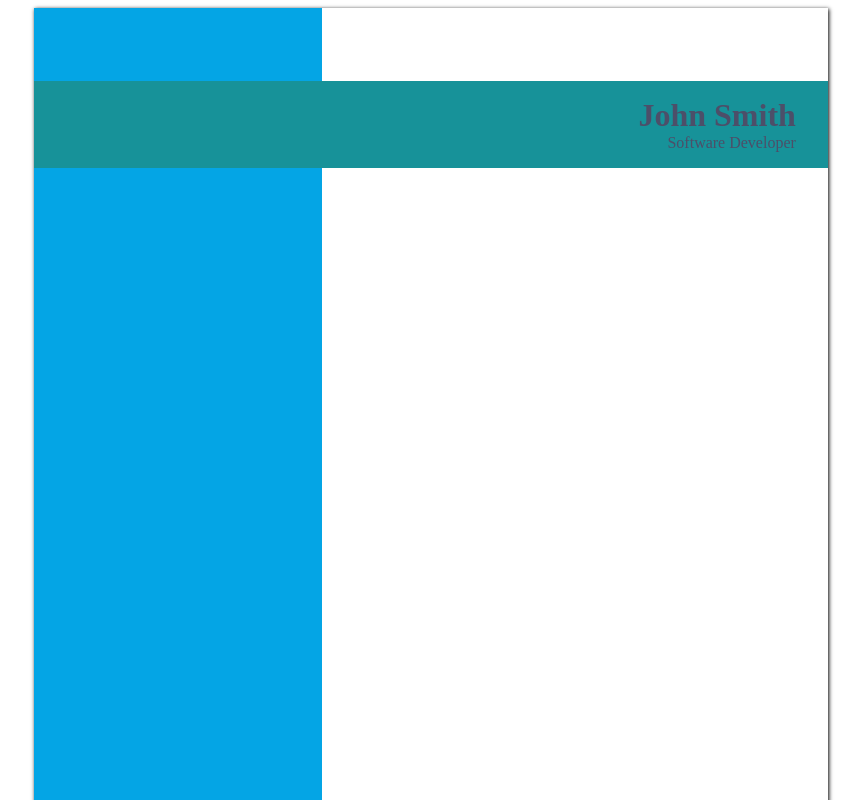
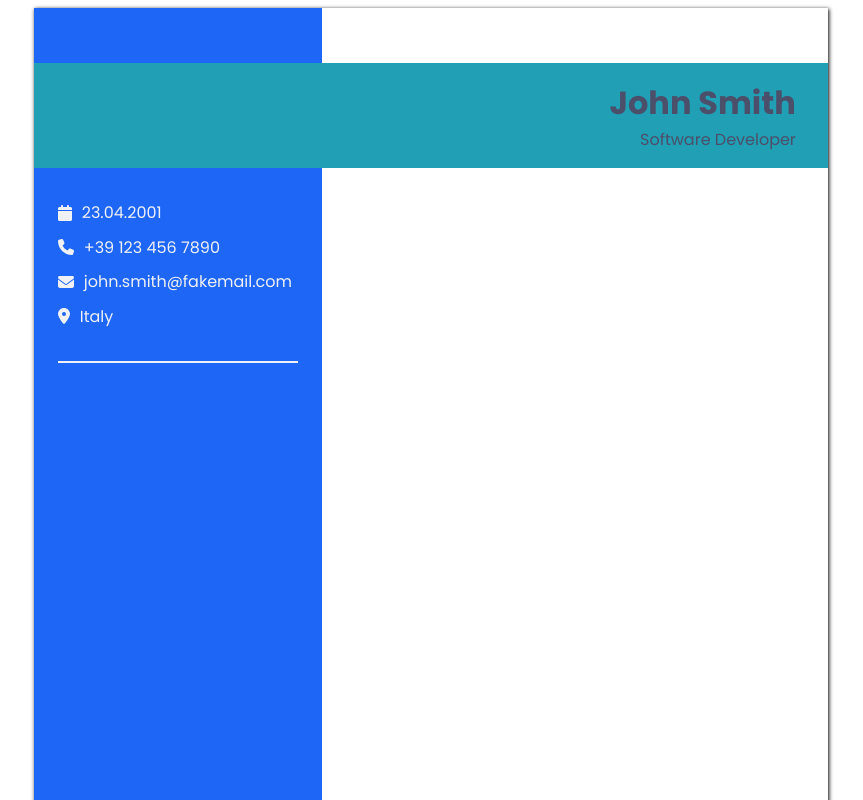
Before and after one commit to Thomsn1337/cv-maker, a React (Vite) app: page / in a window 1280 px wide. Shown: the top 800 px of the page, without its empty margins (209-1072 px from the left). Built offline with nearby package versions, Linux system fonts and the light colour scheme.

Commit message:
feat: add general info section to cv sidebar

```diff
--- a/package.json
+++ b/package.json
@@ -11,6 +11,11 @@
         "preview": "vite preview"
     },
     "dependencies": {
+        "@fortawesome/fontawesome-svg-core": "^6.5.2",
+        "@fortawesome/free-brands-svg-icons": "^6.5.2",
+        "@fortawesome/free-regular-svg-icons": "^6.5.2",
+        "@fortawesome/free-solid-svg-icons": "^6.5.2",
+        "@fortawesome/react-fontawesome": "^0.2.2",
         "react": "^18.3.1",
         "react-dom": "^18.3.1",
         "uuid": "^10.0.0"
--- a/src/App.jsx
+++ b/src/App.jsx
@@ -1,3 +1,8 @@
+import { library } from "@fortawesome/fontawesome-svg-core";
+import { fab } from "@fortawesome/free-brands-svg-icons";
+import { fas } from "@fortawesome/free-solid-svg-icons";
+import { far } from "@fortawesome/free-regular-svg-icons";
+
 import exampleData from "./exampleData";
 
 import { useState } from "react";
@@ -13,3 +18,5 @@ export default function App() {
         </>
     );
 }
+
+library.add(fab, fas, far);
--- a/src/components/CVViewer.jsx
+++ b/src/components/CVViewer.jsx
@@ -1,6 +1,7 @@
 /** @typedef {import("@customTypes/cv-data").CVData} CVData */
 
 import styles from "@styles/cvViewer.module.css";
+import GeneralSection from "./CVViewer/generalSection";
 
 /**
  * @param {Object} param0
@@ -19,7 +20,10 @@ export default function CVViewer({ data }) {
                 </h1>
                 <p>{general.title}</p>
             </div>
-            <div className={styles.sidebar}></div>
+            <div className={styles.sidebar}>
+                <GeneralSection data={general} styles={styles} />
+                <div className={styles.separator}></div>
+            </div>
             <div className={styles.content}></div>
         </div>
     );
--- /dev/null
+++ b/src/components/CVViewer/generalSection.jsx
@@ -0,0 +1,48 @@
+/** @typedef {import("@customTypes/cv-data").GeneralData} GeneralData */
+
+import { FontAwesomeIcon } from "@fortawesome/react-fontawesome";
+import {
+    faCalendar,
+    faEnvelope,
+    faLocationDot,
+    faPhone,
+} from "@fortawesome/free-solid-svg-icons";
+
+/**
+ * @param {Object} params
+ * @param {GeneralData} params.data
+ * @param {object} params.styles
+ *
+ * @returns {JSX.Element}
+ */
+export default function GeneralSection({ data, styles }) {
+    const date = new Date(data.dateOfBirth);
+    const year = date.getFullYear();
+    const month = String(date.getMonth() + 1).padStart(2, "0");
+    const day = String(date.getDate()).padStart(2, "0");
+
+    const formattedDate = `${day}.${month}.${year}`;
+
+    return (
+        <section className={styles.general}>
+            <ul>
+                <li>
+                    <FontAwesomeIcon icon={faCalendar} />
+                    {formattedDate}
+                </li>
+                <li>
+                    <FontAwesomeIcon icon={faPhone} />
+                    {data.phone}
+                </li>
+                <li>
+                    <FontAwesomeIcon icon={faEnvelope} />
+                    {data.email}
+                </li>
+                <li>
+                    <FontAwesomeIcon icon={faLocationDot} />
+                    {data.location}
+                </li>
+            </ul>
+        </section>
+    );
+}
--- a/src/styles/cvViewer.module.css
+++ b/src/styles/cvViewer.module.css
@@ -1,6 +1,6 @@
 .cv-viewer {
-    --color-header: #179299;
-    --color-sidebar: #04a5e5;
+    --color-header: #209fb5;
+    --color-sidebar: #1e66f5;
 
     box-sizing: border-box;
     width: 210mm;
@@ -12,6 +12,11 @@
     display: grid;
     grid-template-columns: [header-start sidebar-start] 18rem [sidebar-end content-start] 1fr [header-end content-end];
     grid-template-rows: [header-start sidebar-start] 10rem [header-end content-start] 1fr [sidebar-end content-end];
+}
+
+.separator {
+    border: 1px solid var(--color-base);
+    margin: 2rem 0;
 }
 
 /* ------ */
@@ -41,5 +46,24 @@
     grid-area: sidebar-start / sidebar-start / sidebar-end / sidebar-end;
 
     padding-top: 12rem;
+    padding-inline: 1.5rem;
     color: var(--color-base);
 }
+
+/* General section */
+
+.general ul {
+    list-style-type: none;
+    padding: 0;
+    margin: 0;
+
+    display: flex;
+    flex-direction: column;
+    gap: 0.6rem;
+}
+
+.general li {
+    display: flex;
+    gap: 0.6rem;
+    align-items: center;
+}
--- a/src/styles/globals.css
+++ b/src/styles/globals.css
@@ -1,6 +1,10 @@
+@import url("https://fonts.googleapis.com/css2?family=Poppins:ital,wght@0,100;0,200;0,300;0,400;0,500;0,600;0,700;0,800;0,900;1,100;1,200;1,300;1,400;1,500;1,600;1,700;1,800;1,900&display=swap");
+
 :root {
     --color-text: #4c4f69;
     --color-base: #eff1f5;
+
+    font-family: "Poppins", sans-serif;
 }
 
 #root {
```
Also changed, not shown: 1 other file (tests, documents, lock files or other folders).
